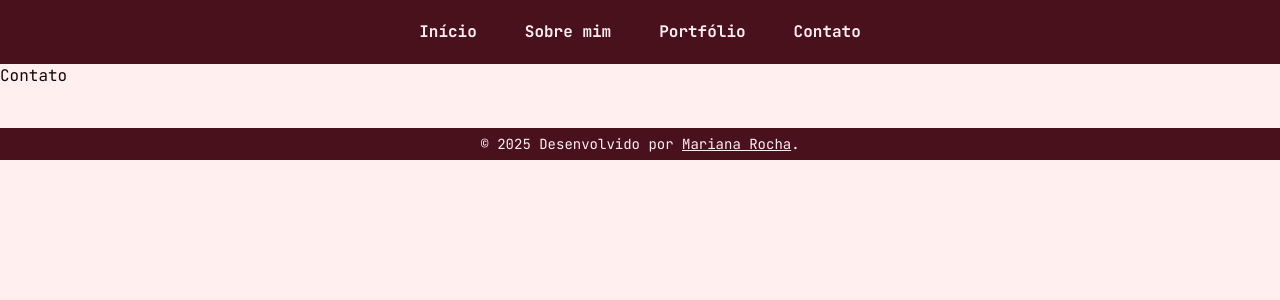
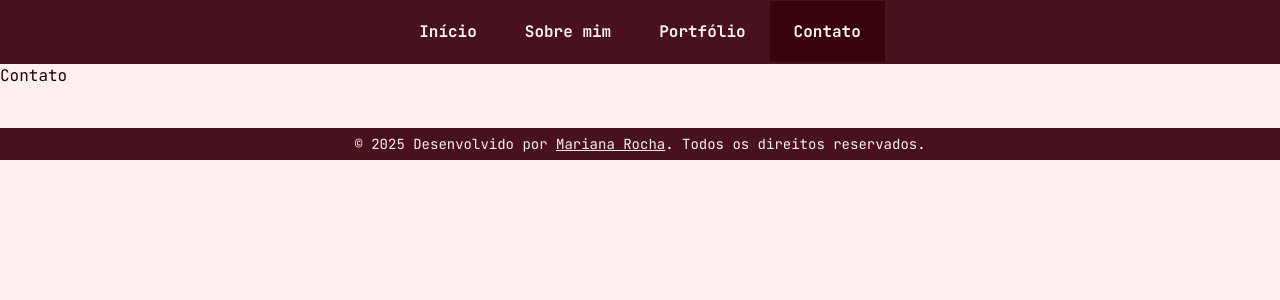
Before and after one commit to mariana4ads/projeto-9, a Next.js app: page /contact in a window 1280 px wide. Shown: the top 300 px of the page. Built offline with nearby package versions, Linux system fonts and the light colour scheme.

Commit message:
fix: navbar hover

```diff
--- a/app/_components/Footer.tsx
+++ b/app/_components/Footer.tsx
@@ -3,7 +3,7 @@ export default function Footer() {
     <footer className="flex bg-[#49111C] text-[#ffefef] h-8 mt-10 items-center">
       <div className="container mx-auto text-center text-sm items-center">
         © {new Date().getFullYear()} Desenvolvido por <a className="underline hover:text-red-200" href="https:/github.com/mariana4ads">Mariana Rocha</a>.
-      </div>
+      Todos os direitos reservados.</div>
     </footer>
   );
 }
--- a/app/_components/Navbar.tsx
+++ b/app/_components/Navbar.tsx
@@ -1,29 +1,34 @@
+"use client";
+
 import Link from "next/link";
+import { usePathname } from "next/navigation";
 
-const classLink =
-  "relative py-5 px-2 sm:px-6 text-[#ffefef] font-bold hover:text-red-200 hover:bg-[#38040A]"
+const classLink = "relative py-5 px-2 sm:px-6 text-[#ffefef] font-bold hover:text-red-200 hover:bg-[#38040A]";
 
 export default function Navbar() {
+  const pathname = usePathname();
+  const isActive = (path: string) => (pathname === path ? "bg-[#38040A]" : "");
+
   return (
     <div className="bg-[#49111C]">
       <ul className="flex flex-row justify-center h-16 mx-auto items-center text-1xl font-bold">
         <li>
-          <Link className={classLink} href="/">
+          <Link className={`${classLink} ${isActive("/")}`} href="/">
             Início
           </Link>
         </li>
         <li>
-          <Link className={classLink} href="/about">
+          <Link className={`${classLink} ${isActive("/about")}`} href="/about">
             Sobre mim
           </Link>
         </li>
         <li>
-          <Link className={classLink} href="/profile">
+          <Link className={`${classLink} ${isActive("/profile")}`} href="/profile">
             Portfólio
           </Link>
         </li>
         <li>
-          <Link className={classLink} href="/contact">
+          <Link className={`${classLink} ${isActive("/contact")}`} href="/contact">
             Contato
           </Link>
         </li>
--- a/app/page.tsx
+++ b/app/page.tsx
@@ -19,6 +19,7 @@ export default function Home() {
 
       <Search search={search} setSearch={setSearch} />
 
+      <section>
         <ul className="bg-amber-300 space-y-4">
           {filteredBlogs.slice(-3).map((blog) => (
             <li className="border p-4 rounded-lg shadow-sm" key={blog.id}>
@@ -31,6 +32,7 @@ export default function Home() {
             </li>
           ))}
         </ul>
+      </section>
     </main>
   );
 }
```
Lines whose indentation alone changed are shown as unchanged.
